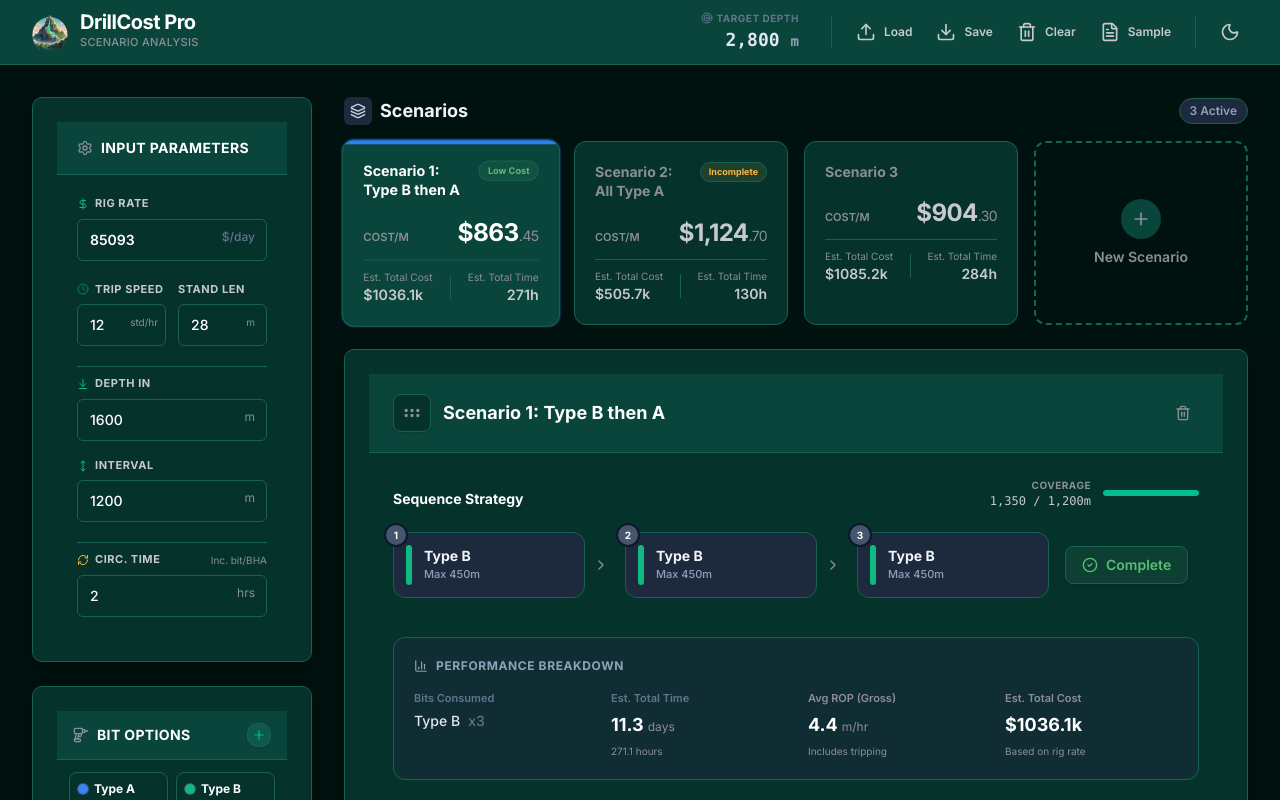
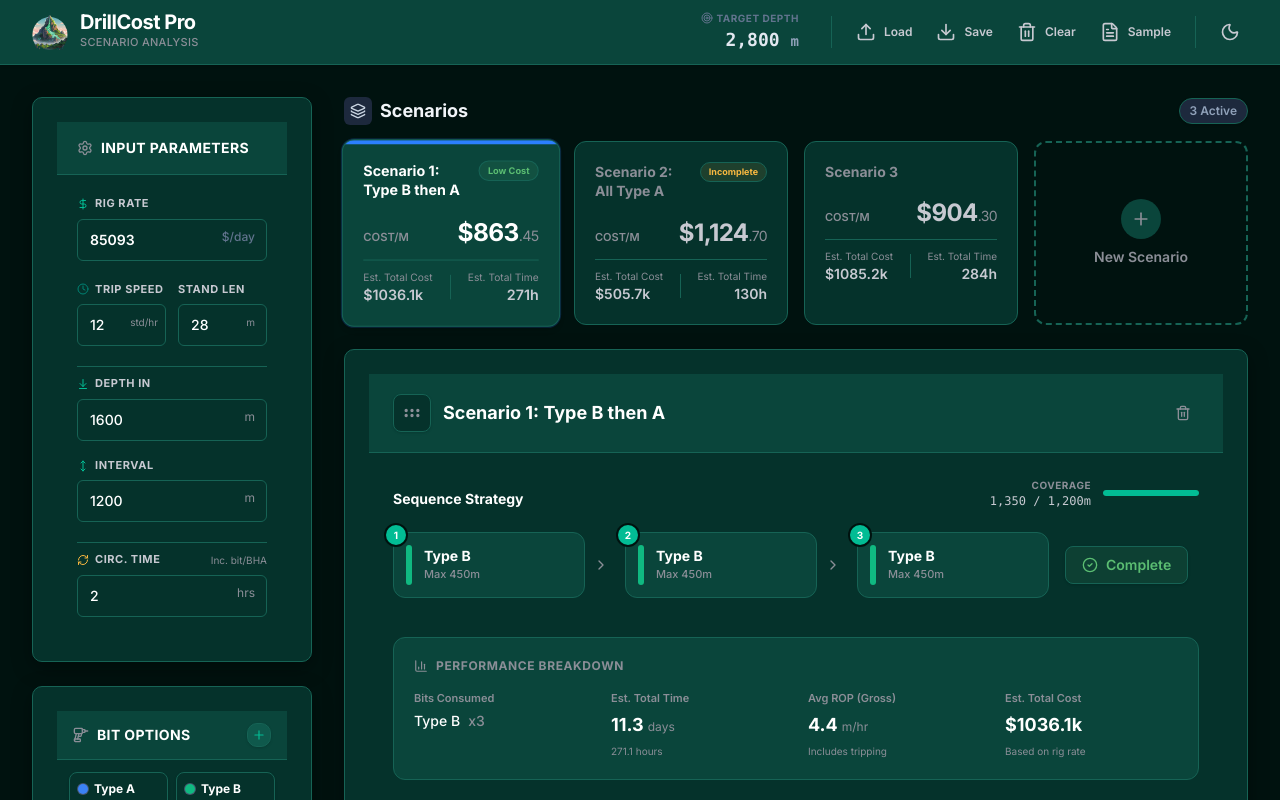
Before and after one commit to son-n-pham/drillcost, a React (Vite) app: page / in a window 1280 px wide. Shown: the top 800 px of the page. Built offline with nearby package versions, Linux system fonts and the light colour scheme.

Commit message:
feat: implement ScenarioManager component to manage drilling scenarios, their configurations, and display calculated results.

```diff
--- a/components/ScenarioManager.tsx
+++ b/components/ScenarioManager.tsx
@@ -245,19 +245,19 @@ const ScenarioManager: React.FC<ScenarioManagerProps> = ({ bits, scenarios, setS
                      if (!bit) return null;
                      return (
                         <div key={idx} className="flex items-center animate-in zoom-in-50 duration-200">
-                           <div className="relative group bg-white dark:bg-slate-800 border border-slate-200 dark:border-slate-700 hover:border-blue-300 dark:hover:border-blue-600 hover:shadow-md transition-all rounded-xl p-3 pr-8 flex items-center gap-3 w-48">
+                           <div className="relative group bg-white dark:bg-[var(--bh-surface-1)] border border-slate-200 dark:border-[var(--bh-border)] hover:border-emerald-400 dark:hover:border-[var(--bh-primary)] hover:shadow-md transition-all rounded-xl p-3 pr-8 flex items-center gap-3 w-48">
                               <div className="w-1.5 h-10 rounded-full" style={{ backgroundColor: bit.color }}></div>
                               <div>
-                                 <div className="font-bold text-sm text-slate-800 dark:text-slate-100">{bit.name}</div>
-                                 <div className="text-[11px] font-medium text-slate-500 dark:text-slate-400">Max {bit.maxDistance}m</div>
+                                 <div className="font-bold text-sm text-slate-800 dark:text-[var(--bh-text)]">{bit.name}</div>
+                                 <div className="text-[11px] font-medium text-slate-500 dark:text-[var(--bh-text-mute)]">Max {bit.maxDistance}m</div>
                               </div>
-                              <span className="absolute -top-2 -left-2 bg-slate-800 dark:bg-slate-600 text-white text-[10px] font-bold w-5 h-5 flex items-center justify-center rounded-full shadow-sm ring-2 ring-white dark:ring-slate-900">
+                              <span className="absolute -top-2 -left-2 bg-emerald-600 dark:bg-[var(--bh-primary)] text-white text-[10px] font-bold w-5 h-5 flex items-center justify-center rounded-full shadow-sm ring-2 ring-white dark:ring-[var(--bh-bg)]">
                                  {idx + 1}
                               </span>
 
                               <button
                                onClick={() => removeFromSequence(activeScenario.id, idx)}
-                               className="absolute right-2 top-1/2 -translate-y-1/2 p-1.5 text-slate-300 dark:text-slate-600 hover:text-red-500 dark:hover:text-red-400 hover:bg-red-50 dark:hover:bg-red-900/20 rounded-md transition-colors opacity-0 group-hover:opacity-100"
+                               className="absolute right-2 top-1/2 -translate-y-1/2 p-1.5 text-slate-300 dark:text-[var(--bh-text-mute)] hover:text-red-500 dark:hover:text-[var(--bh-danger)] hover:bg-red-50 dark:hover:bg-[var(--bh-danger)]/10 rounded-md transition-colors opacity-0 group-hover:opacity-100"
                               >
                                  <X className="w-3.5 h-3.5" />
                               </button>
@@ -329,29 +329,29 @@ const ScenarioManager: React.FC<ScenarioManagerProps> = ({ bits, scenarios, setS
 
              {/* Metrics Footer */}
              {activeResult && (
-               <div className="bg-slate-50 dark:bg-slate-800/50 rounded-xl p-5 border border-slate-200/60 dark:border-slate-700/60">
-                  <h4 className="text-xs font-bold text-slate-500 dark:text-slate-400 uppercase tracking-wider mb-4 flex items-center gap-2">
+               <div className="bg-slate-50 dark:bg-[var(--bh-surface-1)] rounded-xl p-5 border border-slate-200/60 dark:border-[var(--bh-border)]">
+                  <h4 className="text-xs font-bold text-slate-500 dark:text-[var(--bh-text-mute)] uppercase tracking-wider mb-4 flex items-center gap-2">
                     <BarChart3 className="w-3.5 h-3.5" />
                     Performance Breakdown
                   </h4>
                   <div className="grid grid-cols-2 md:grid-cols-4 gap-6">
                      <div>
-                        <span className="text-[11px] font-semibold text-slate-400 dark:text-slate-500 block mb-1">Bits Consumed</span>
+                        <span className="text-[11px] font-semibold text-slate-400 dark:text-[var(--bh-text-mute)] block mb-1">Bits Consumed</span>
                         <div className="space-y-1">
                           {activeResult.bitsUsed.length > 0 ? (
                             activeResult.bitsUsed.map((b, i) => (
-                              <div key={i} className="flex items-center gap-2 text-sm font-medium text-slate-700 dark:text-slate-200">
+                              <div key={i} className="flex items-center gap-2 text-sm font-medium text-slate-700 dark:text-[var(--bh-text)]">
                                 <span>{b.name}</span>
-                                <span className="text-slate-400 dark:text-slate-500">x{b.count}</span>
+                                <span className="text-slate-400 dark:text-[var(--bh-text-mute)]">x{b.count}</span>
                               </div>
                             ))
                           ) : (
-                            <span className="text-sm text-slate-400 dark:text-slate-500 italic">None</span>
+                            <span className="text-sm text-slate-400 dark:text-[var(--bh-text-mute)] italic">None</span>
                           )}
                         </div>
                      </div>
                      <div>
-                        <span className="text-[11px] font-semibold text-slate-400 dark:text-slate-500 block mb-1">Est. Total Time</span>
+                        <span className="text-[11px] font-semibold text-slate-400 dark:text-[var(--bh-text-mute)] block mb-1">Est. Total Time</span>
                         {activeResult.steps.length > 1 ? (
                           <>
                             <div className="flex items-baseline gap-1">
```
